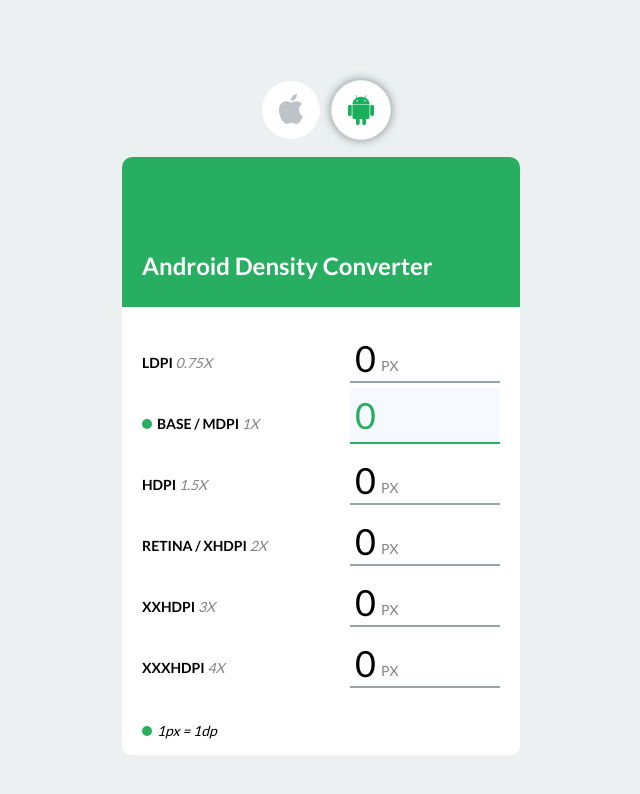
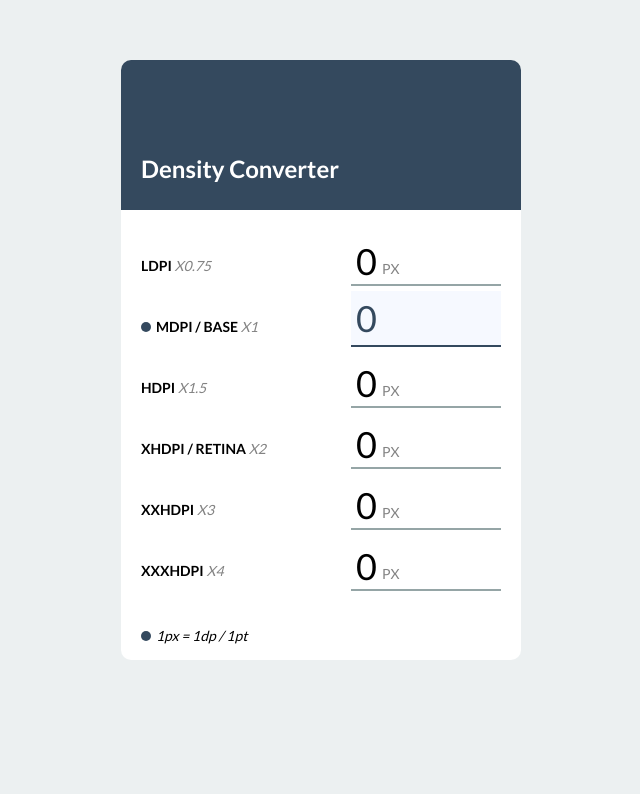
Before and after one commit to omrimor/density, a website: page index.html in a window 1280 px wide. Shown: the whole page, without its empty margins (319-959 px from the left). Drawn offline with nearby package versions, Linux system fonts and the light colour scheme; files that its build step writes are made by us from their sources.

Commit message:
fixed bug when unfocus from input value is reset. unified iOS & Android cards to one.

```diff
--- a/index.html
+++ b/index.html
@@ -3,7 +3,7 @@
     <head>
         <meta charset="utf-8">
         <meta http-equiv="X-UA-Compatible" content="IE=edge">
-        <title>Density con</title>
+        <title>Density Converter</title>
         <meta name="description" content="">
         <meta name="viewport" content="width=device-width, initial-scale=1">
 
@@ -21,38 +21,13 @@
         <!--[if lte IE 8]><img src="../img/body-background.jpg" class="ie8-bg"><![endif]-->
 
         <div class="page-wrap">
-          <div class="controls-container">
-            <div class="center-container cf">
-              <a href="#" id="ios" data-link="flipBtn">
-                <img class="appleLogo" src="images/apple.svg" alt="apple density">
-              </a>
-              <a href="#" id="android" data-link="flipBtn">
-                <img class="androidLogo" src="images/bot.svg" alt="android density">
-              </a>
+          <div class="card-container cf">
+            <div class="card-header">
+              <h3>Density Converter</h3>
             </div>
+            <div class="buckets"></div>
+            <p class="detector">1px = 1dp / 1pt</p>
           </div>
-          <div class="card-container cf">
-            <div class="flip-container">
-                <div class="flipper">
-                    <div class="front">
-                      <div class="card-header-android">
-                        <h3>Android Density Converter</h3>
-                      </div>
-                      <div class="buckets-android"></div>
-                      <p class="detector">1px = 1dp</p>
-                    </div>
-                    <div class="back">
-                      <div class="card-header-ios">
-                        <h3>iOS Density Converter</h3>
-                      </div>
-                      <div class="buckets-ios"></div>
-                      <p class="detector">1px = 1pt</p>
-                      </div>
-                    </div>
-                </div>
-            </div>
-          </div>
-
         </div>
 
 
--- a/src/css/_layout.scss
+++ b/src/css/_layout.scss
@@ -12,5 +12,5 @@
 
 .page-wrap {
 	margin: 0 auto;
-	max-width: 400px;
+	max-width: 600px;
 }
--- a/src/css/_modules.scss
+++ b/src/css/_modules.scss
@@ -2,110 +2,24 @@
    Modules
    ========================================================================== */
 
-h1 {
-    color: $black;
+
+.card-container {
+	position: relative;
+	margin: 0 auto;
+	width: 400px;
+	height: 600px;
+	margin-top: 60px;
+	border-radius: 10px;
+	background-color: $white;
 }
 
-/* entire container, keeps perspective */
-.flip-container {
-	@include prefixer(perspective, 1000);
-	position: relative;
-}
-
-/* flip when pressed */
-.rotate {
-	@include prefixer(transform, rotateY(180deg));
-}
-
-.flip-container,
-.front,
-.back {
-	width: 400px;
-	height: 600px;
-}
-
-/* flip speed goes here */
-.flipper {
-	@include prefixer(transition, 0.6s);
-	@include prefixer(transform-style, preserve-3d);
-}
-
-/* hide back of pane during swap */
-.front,
-.back {
-	@include prefixer(backface-visibility, hidden);
-	position: absolute;
-	top: 0;
-	left: 0;
-	border-radius: 10px;
-	border: 1px solid #ecf0f1;
-	background-color: $white;
-	@include box-shadow(0, 0, 7px, rgba(236, 240, 241,1.0));
-}
-
-/* front pane, placed above back */
-.front {
-	z-index: 2;
-}
-
-/* back, initially hidden pane */
-.back {
-	@include prefixer(transform, rotateY(180deg));
-}
-
-.controls-container {
-	margin-bottom: 1em;
-	margin-top: 5em;
-	position: relative;
-}
-
-.center-container {
-	width: 140px;
-	margin: 0 auto;
-}
-
-a[data-link="flipBtn"] {
-	position: relative;
-	display: inline-block;
-	width: 60px;
-	height: 60px;
-	float: left;
-	margin-left: 10px;
-	border-radius: 50%;
-	border: 1px solid #ecf0f1;
-	background-color: $white;
-	@include box-shadow(0, 0, 7px, rgba(236, 240, 241,1.0));
-}
-
-a[data-link="flipBtn"].selected {
-	@include box-shadow(0, 0, 10px, rgba(127, 140, 141,1.0));
-}
-
-.appleLogo,
-.androidLogo {
-	height: 30px;
-	position: absolute;
-	margin: auto;
-	top: 0;
-	left: 0;
-	right: 0;
-}
-
-.appleLogo {
-	bottom: 3px;
-}
-
-.androidLogo {
-	bottom: 0;
-}
-
-.card-header-android,
-.card-header-ios {
+.card-header {
 	position: relative;
 	border-top-right-radius: 10px;
 	border-top-left-radius: 10px;
 	height: 150px;
 	padding: 10px 20px;
+	background-color: $main-color;
 
 	& h3 {
 		position: absolute;
@@ -114,17 +28,7 @@
 		font-size: 24px;
 	}
 }
-
-.card-header-android {
-	background-color: #27ae60;
-}
-
-.card-header-ios {
-	background-color: #2c3e50;
-}
-
-.buckets-android,
-.buckets-ios {
+.buckets {
 	margin-top: 20px;
 }
 
@@ -148,7 +52,6 @@
 		font-weight: bold;
 	}
 
-
 	& .width {
 		width: 150px;
 		@include box-shadow(0, -2px, 0, rgba(149, 165, 166, 1.0), inset);
@@ -163,7 +66,6 @@
 			border-bottom: 2px solid transparent;
 			text-align: left;
 			padding: 5px;
-
 		}
 
 		& input {
@@ -206,18 +108,12 @@
 	}
 }
 
-.buckets-android .width input:focus {
-		color: #27ae60;
-		border-color: #27ae60;
+.buckets .width input:focus {
+		color: $main-color;
+		border-color: $main-color;
 }
 
-.buckets-ios .width input:focus {
-		color: #2c3e50;
-		border-color: #2c3e50;
-}
-
-.buckets-android .bucket-base > .name::before,
-.buckets-ios .bucket-1 > .name::before,
+.buckets .bucket-base > .name::before,
 .detector::before {
 		content: '';
 		display: inline-block;
@@ -225,22 +121,7 @@
 		width: 10px;
 		height: 10px;
 		margin-right: 5px;
-}
-
-.detector[data-name="ios"]::before {
-		background-color: #2c3e50;
-}
-
-.detector[data-name="android"]::before {
-		background-color: #27ae60;
-}
-
-.buckets-ios .bucket-1 > .name::before {
-		background-color: #2c3e50;
-}
-
-.buckets-android .bucket-base > .name::before {
-		background-color: #27ae60;
+		background-color: $main-color;
 }
 
 .detector {
@@ -251,12 +132,6 @@
 	line-height: 20px;
 	font-style: italic;
 	margin-left: 20px;
-}
-
-.bot {
-	width: 50px;
-	height: 50px;
-	fill: $red;
 }
 
 /**
--- a/src/css/_settings.scss
+++ b/src/css/_settings.scss
@@ -6,3 +6,4 @@
 $black: #000;
 $white: #fff;
 $red: #ff0000;
+$main-color: #34495e;
--- a/src/js/main.js
+++ b/src/js/main.js
@@ -1,28 +1,18 @@
 $(function(){
 	'use strict';
-
-	$('#android').addClass('selected');
-	$('.androidLogo').attr('src', 'images/botSelected.svg');
-	$('.detector').attr('data-name', 'android');
 
 	/**
 	 * Handle the convertor
 	 */
 
 	// Define Arrays for Android & iOS
-	var bucketsAndroid = [
+	var buckets = [
 	    { name:'LDPI', id:'ldpi', density:0.75 },
-	    { name:'Base / MDPI', id : 'base', density:1 },
+	    { name:'MDPI / Base', id : 'base', density:1 },
 	    { name:'HDPI', id:'hdpi', density:1.5 },
-	    { name:'Retina / XHDPI', id:'retina', density:2 },
+	    { name:'XHDPI / Retina', id:'retina', density:2 },
 	    { name:'XXHDPI', id:'xxhdpi', density:3 },
 	    { name:'XXXHDPI', id:'xxxhdpi', density:4 }
-	];
-
-	var bucketsiOS = [
-	    { name:'Base-1x', id:'1', density: 1 },
-	    { name:'Retina-2x', id: '2', density: 2 },
-	    { name:'Retina-3x', id:'3', density: 3 }
 	];
 
 	var converterCalculator = function(bucketsObj, bucketsContainer){
@@ -34,14 +24,15 @@
 										name:'width[]', value:'0', autocomplete : 'off', maxlength: 5}),
 					bucketWidthLabel = $('<label>').attr('for', 'bucketWidth_'+i).html('0');
 
-				bucketName.appendTo(bucket).html(bucketsObj[i].name + ' <span>' + bucketsObj[i].density + 'x</span>');
+				bucketName.appendTo(bucket).html(bucketsObj[i].name +
+					'  <span>' + 'x' + bucketsObj[i].density + '</span>');
 				bucketWidth.appendTo(bucket);
 				bucketWidthInput.appendTo(bucketWidth);
 				bucketWidthLabel.appendTo(bucketWidth);
 
 				// Disable all inputs but numbers
 				bucketWidthInput.on('keydown', function(e) {
-					if((e.keyCode !== 8)&& (e.keyCode !== 9) && !( e.keyCode >= 48 &&
+					if((e.keyCode !== 8) && (e.keyCode !== 9) && !( e.keyCode >= 48 &&
 						e.keyCode <= 57 ) && !( e.keyCode >= 96 && e.keyCode <= 105 )){
 							e.preventDefault();
 					}
@@ -54,15 +45,13 @@
 					if((e.keyCode === 8) || (e.keyCode === 9) || ( e.keyCode >= 48 && e.keyCode <= 57 ) ||
 		   			   (e.keyCode >= 96 && e.keyCode <= 105 )){
 							$('input[name=\'width[]\']').each(function(a){
-
 							// Perform calc to all but currently selected input fiels
 							if(i !== a){
 								$(this).val(Math.ceil(base * bucketsObj[a].density));
-
-								// Change to label according to input value
-								$('label[for=\'' + $(this).attr('id') + '\']')
-								.html(Math.ceil(base * bucketsObj[a].density));
 							}
+							// Change to label according to input value
+							$('label[for=\'' + $(this).attr('id') + '\']')
+							.html(Math.ceil(base * bucketsObj[a].density));
 						});
 					} else {
 						e.preventDefault();
@@ -82,41 +71,5 @@
 			});
 	};
 
-	/**
-	 * Handle toggeling the views
-	 */
-
-	var toggleView = function(e){
-		e.preventDefault();
-
-		if($(this).attr('id') === 'ios'){
-			$('.flipper').addClass('rotate');
-			$('#android').removeClass('selected');
-			$('#ios').addClass('selected');
-			$('.appleLogo').attr('src', 'images/appleSelected.svg');
-			$('.androidLogo').attr('src', 'images/bot.svg');
-			$('.detector').attr('data-name', 'ios');
-
-			$('.buckets-ios label').each(function(index, elm) {
-				$(this).text('0');
-			});
-		}
-		if($(this).attr('id') === 'android'){
-			$('.flipper').removeClass('rotate');
-			$('#ios').removeClass('selected');
-			$('#android').addClass('selected');
-			$('.appleLogo').attr('src', 'images/apple.svg');
-			$('.androidLogo').attr('src', 'images/botSelected.svg');
-			$('.detector').attr('data-name', 'android');
-
-			$('.buckets-android label').each(function(index, elm) {
-				$(this).text('0');
-			});
-		}
-	};
-
-	converterCalculator(bucketsAndroid, '.buckets-android');
-	converterCalculator(bucketsiOS, '.buckets-ios');
-
-	$('[data-link="flipBtn"]').on('click', toggleView);
+	converterCalculator(buckets, '.buckets');
 });
```
Also changed, not shown: public/css/main.min.css, public/js/main.min.js, 2 other files.
